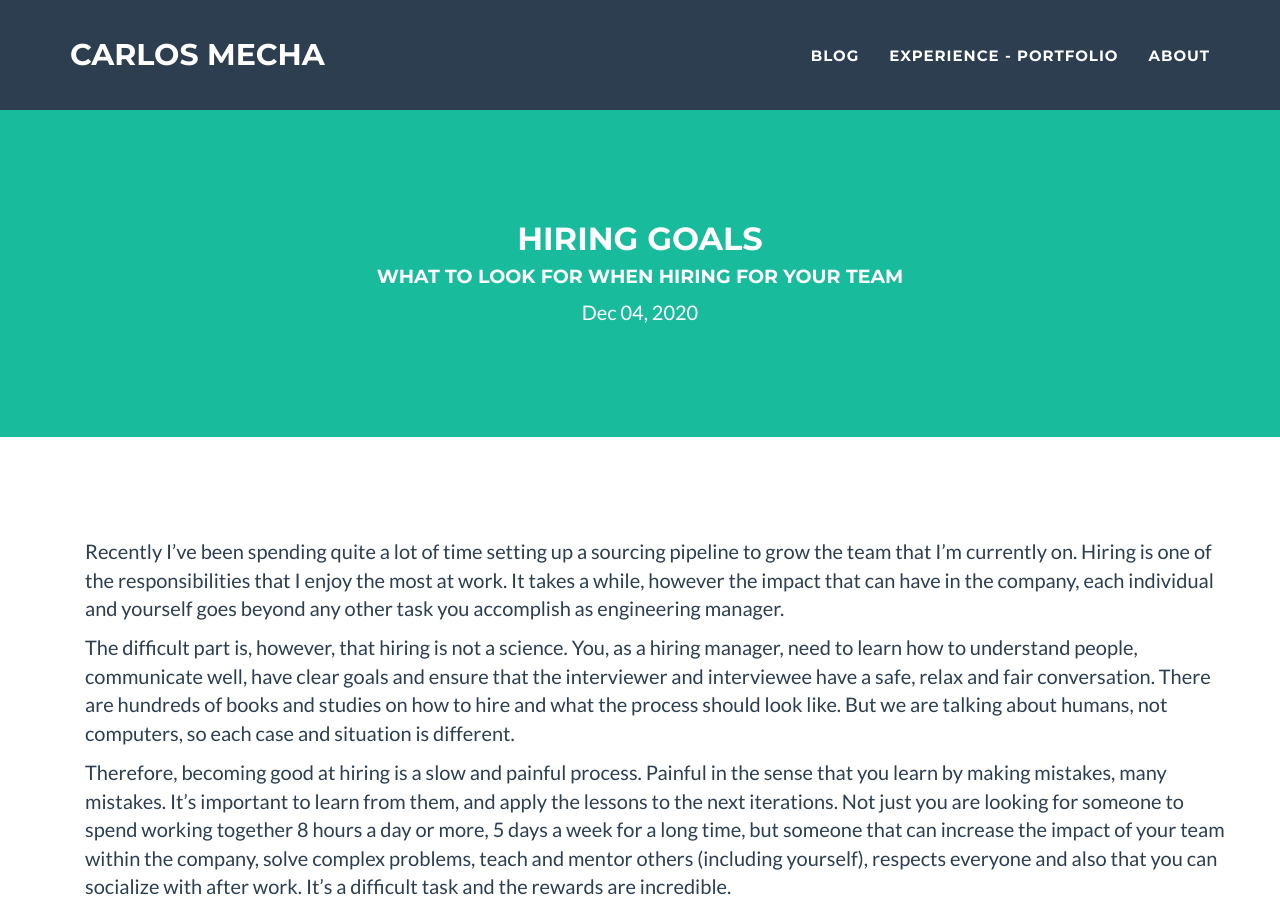
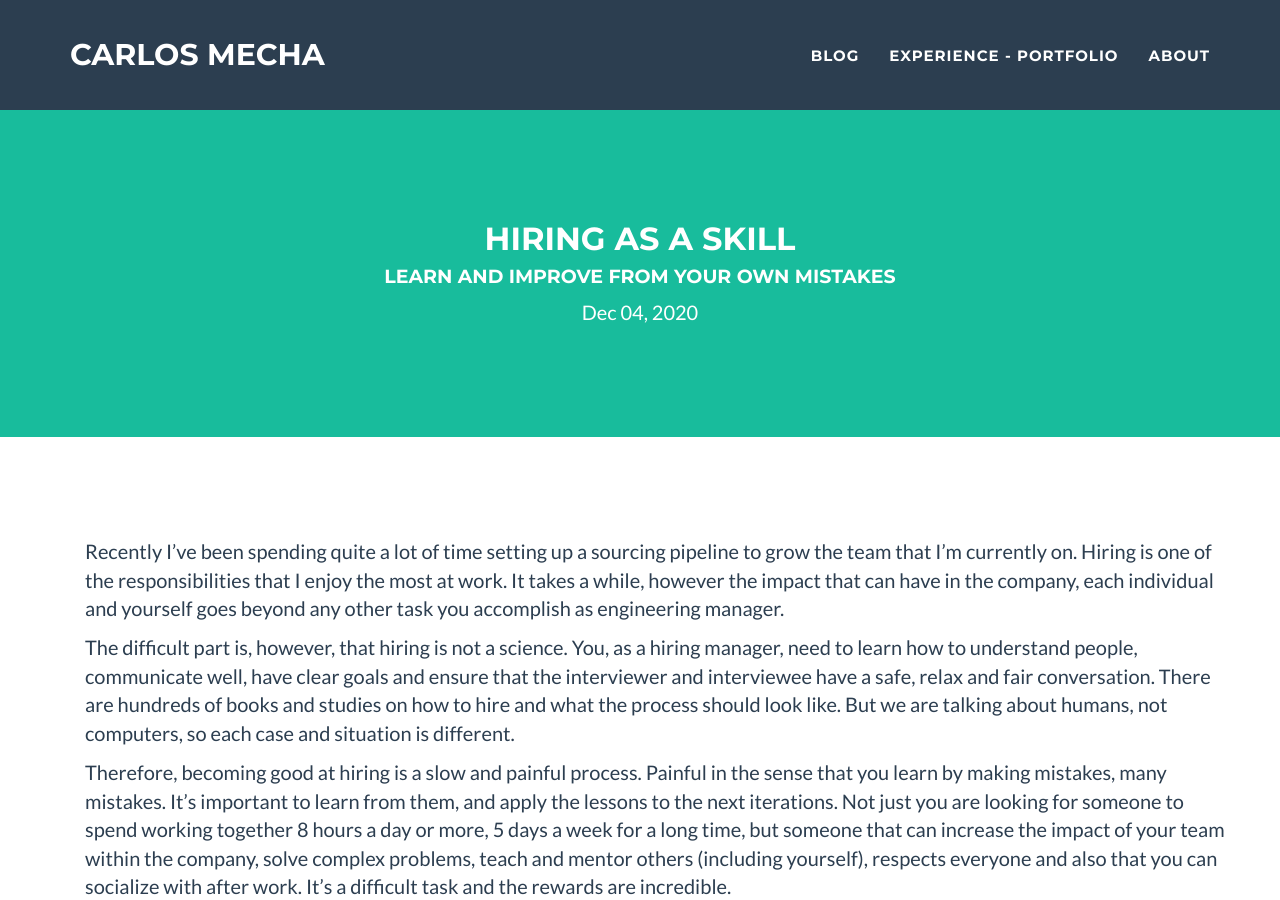
Before and after one commit to CarlosMecha/carlosmecha.github.com, a Jekyll site: the page built from _posts/2020-12-04-hiring-skill.markdown, in a window 1280 px wide and 900 px high. Built offline with Jekyll 4.4.1, drawn with Linux system fonts in a browser that asks for light colours.

Commit message:
Change title of last post

```diff
--- a/_posts/2020-10-15-writing.markdown
+++ b/_posts/2020-10-15-writing.markdown
@@ -81,7 +81,7 @@ _(Oh! Screen break!)_
 1. [x] Week of November 9: [A team's vision]({% post_url 2020-11-11-a-teams-vision %})
 1. [x] Week of November 16: [Experiment: Roadmap proposals]({% post_url 2020-11-18-experiment-roadmap %})
 1. [x] Week of November 23: [Thanksgiving 2020]({% post_url 2020-11-28-thanksgiving-2020 %})
-1. [x] Week of November 30: [Hiring goals]({% post_url 2020-12-04-hiring-goals %})
+1. [x] Week of November 30: [Hiring as a skill]({% post_url 2020-12-04-hiring-skill %})
 1. [ ] Week of December 7
 1. [ ] Week of December 14
 1. [ ] Week of December 21
--- a/_posts/2020-12-04-hiring-goals.markdown
+++ b/_posts/2020-12-04-hiring-skill.markdown
@@ -1,8 +1,8 @@
 ---
 layout: post
-title: Hiring goals
-subtitle: What to look for when hiring for your team
-slug: hiring-goals
+title: Hiring as a skill
+subtitle: Learn and improve from your own mistakes
+slug: hiring-skill
 ---
 
 Recently I've been spending quite a lot of time setting up a sourcing pipeline to grow the team that I'm
```
